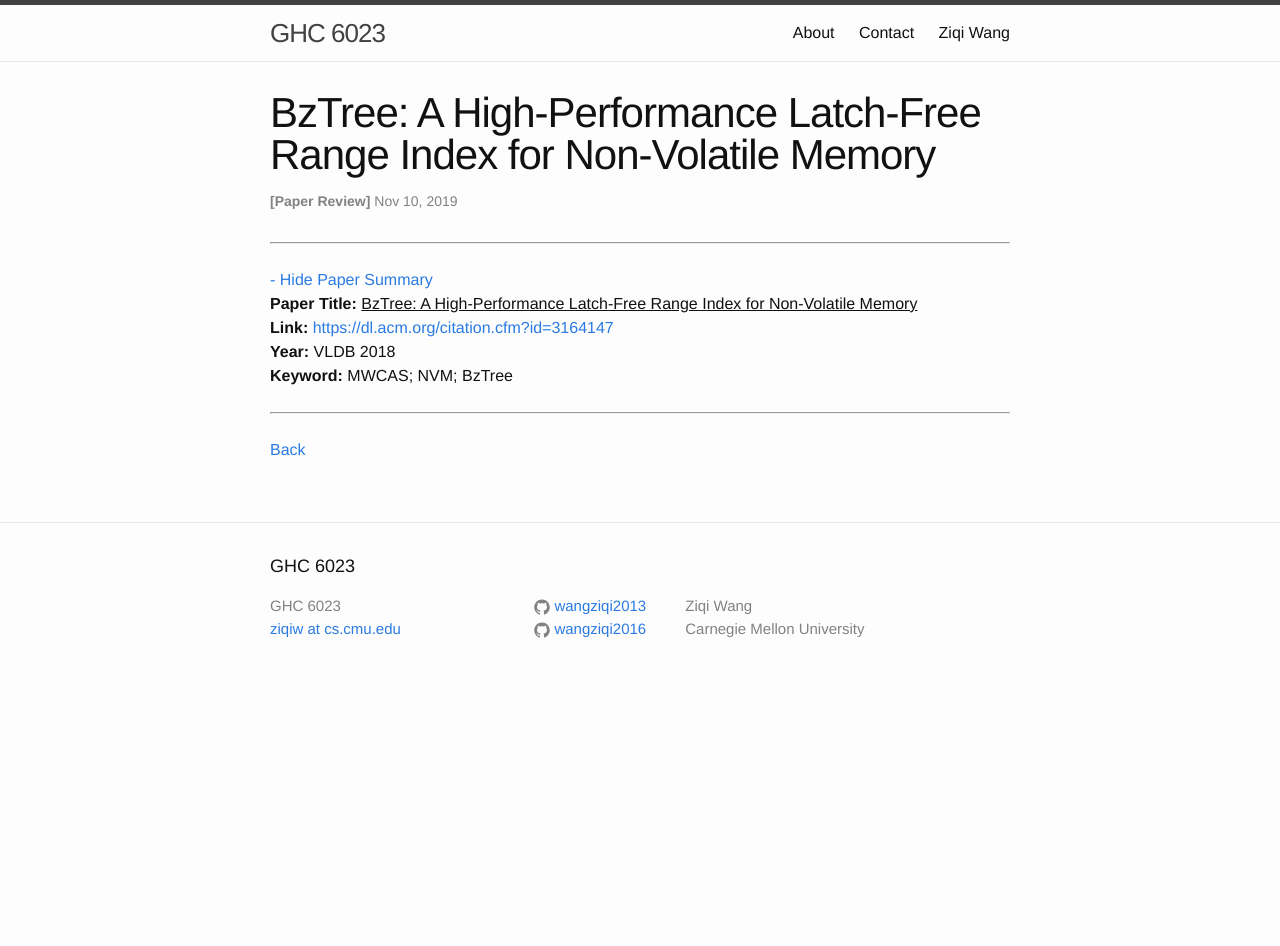
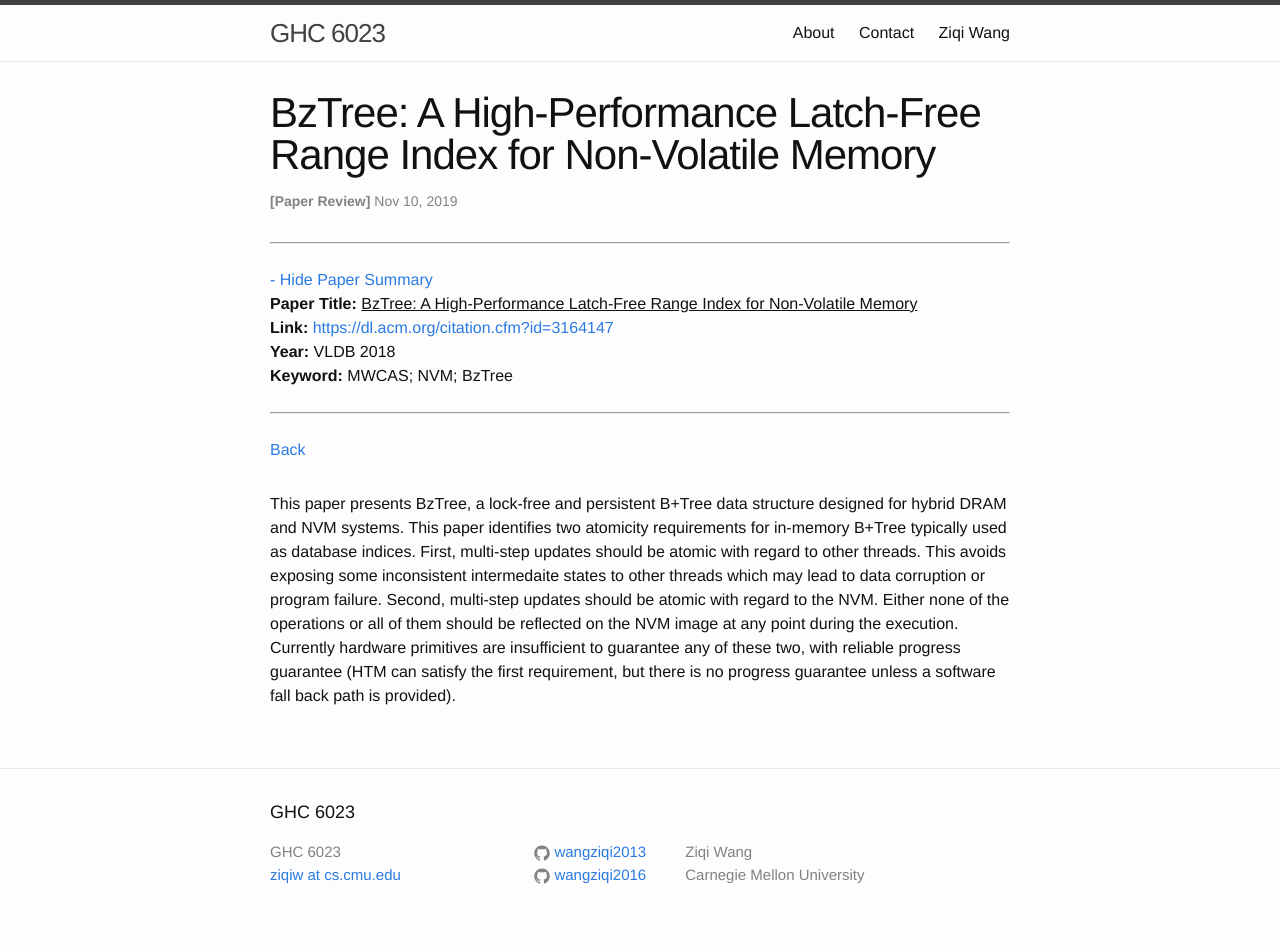
Before and after one commit to wangziqi2013/wangziqi2013.github.io, a Jekyll site: the page built from _posts/2019-11-10-bztree.markdown, in a window 1280 px wide. Built offline with Jekyll 4.4.1, drawn with Linux system fonts in a browser that asks for light colours; before the commit the page ends 900 px from its top, so only the background shows below that.

Commit message:
Adding two reason

```diff
--- a/_posts/2019-11-10-bztree.markdown
+++ b/_posts/2019-11-10-bztree.markdown
@@ -12,3 +12,11 @@ htm_cd:
 htm_cr:
 version_mgmt:
 ---
+
+This paper presents BzTree, a lock-free and persistent B+Tree data structure designed for hybrid DRAM and NVM systems.
+This paper identifies two atomicity requirements for in-memory B+Tree typically used as database indices. First, multi-step
+updates should be atomic with regard to other threads. This avoids exposing some inconsistent intermedaite states to other
+threads which may lead to data corruption or program failure. Second, multi-step updates should be atomic with
+regard to the NVM. Either none of the operations or all of them should be reflected on the NVM image at any point during
+the execution. Currently hardware primitives are insufficient to guarantee any of these two, with reliable progress guarantee
+(HTM can satisfy the first requirement, but there is no progress guarantee unless a software fall back path is provided).
```
